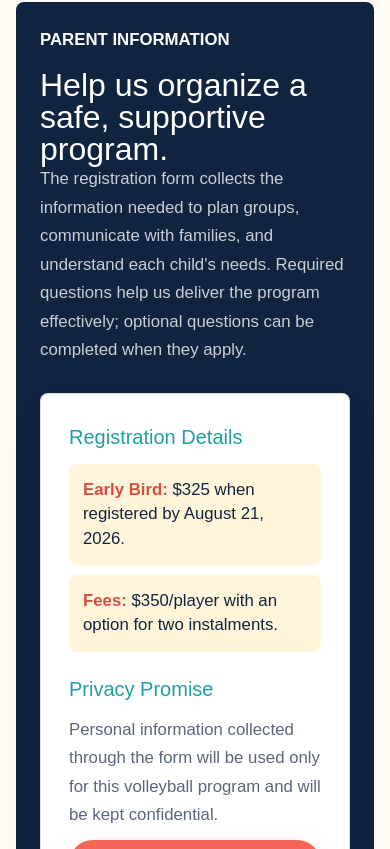
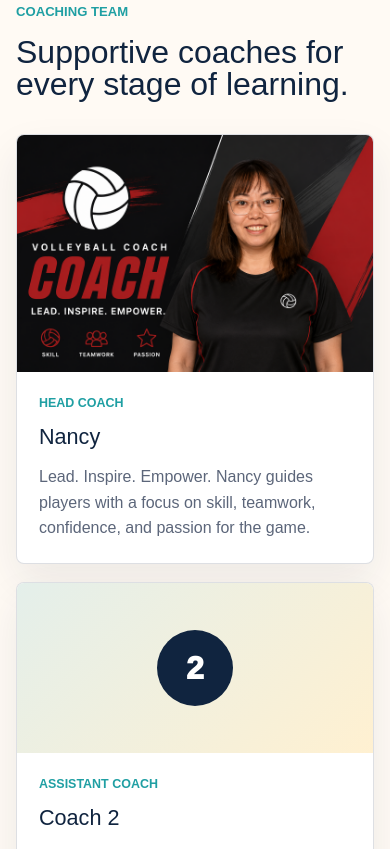
Before and after one commit to kyntrixtech/spirit-volleyball-edmonton, a Next.js app: page / in a window 390 px wide. Shown: the part 3775-4624 px from the top of the page. Built offline with nearby package versions, Linux system fonts and the light colour scheme.

Commit message:
Add coaches section

```diff
--- a/app/globals.css
+++ b/app/globals.css
@@ -341,6 +341,83 @@ h2 {
   box-shadow: 0 10px 24px rgba(20, 33, 61, 0.08);
 }
 
+.coachesSection {
+  padding-top: 78px;
+}
+
+.coachGrid {
+  display: grid;
+  grid-template-columns: minmax(0, 1.3fr) repeat(2, minmax(220px, 0.85fr));
+  gap: 18px;
+  align-items: stretch;
+}
+
+.coachCard {
+  overflow: hidden;
+  border: 1px solid var(--line);
+  border-radius: 8px;
+  background: var(--white);
+  box-shadow: 0 18px 42px rgba(20, 33, 61, 0.08);
+}
+
+.coachPhoto {
+  width: 100%;
+  aspect-ratio: 3 / 2;
+  object-fit: cover;
+  object-position: center;
+  display: block;
+}
+
+.coachInfo {
+  padding: 22px;
+}
+
+.coachRole {
+  margin-bottom: 8px;
+  color: var(--teal);
+  font-size: 0.78rem;
+  font-weight: 900;
+  text-transform: uppercase;
+}
+
+.coachInfo h3 {
+  margin-bottom: 10px;
+  color: var(--navy);
+  font-size: clamp(1.35rem, 2vw, 1.8rem);
+}
+
+.coachInfo p:last-child {
+  margin-bottom: 0;
+  color: var(--muted);
+  line-height: 1.62;
+}
+
+.placeholderCoach {
+  display: flex;
+  flex-direction: column;
+}
+
+.coachPlaceholder {
+  min-height: 220px;
+  display: grid;
+  place-items: center;
+  background:
+    linear-gradient(135deg, rgba(31, 159, 163, 0.12), rgba(255, 202, 69, 0.2)),
+    var(--paper);
+}
+
+.coachPlaceholder span {
+  width: 76px;
+  height: 76px;
+  display: grid;
+  place-items: center;
+  border-radius: 50%;
+  background: var(--navy);
+  color: var(--white);
+  font-size: 2rem;
+  font-weight: 950;
+}
+
 .register {
   padding-bottom: 64px;
 }
@@ -473,6 +550,7 @@ footer p {
   .split,
   .benefitGrid,
   .skillGrid,
+  .coachGrid,
   .registerPanel {
     grid-template-columns: 1fr;
   }
@@ -491,6 +569,10 @@ footer p {
 
   .benefitCard {
     min-height: 138px;
+  }
+
+  .coachPlaceholder {
+    min-height: 170px;
   }
 
   .registerPanel {
--- a/app/page.tsx
+++ b/app/page.tsx
@@ -31,6 +31,25 @@ const volleyballSkills = [
   "Team communication",
 ];
 
+const coaches = [
+  {
+    name: "Nancy",
+    role: "Head Coach",
+    image: "/coach-nancy.png",
+    bio: "Lead. Inspire. Empower. Nancy guides players with a focus on skill, teamwork, confidence, and passion for the game.",
+  },
+  {
+    name: "Coach 2",
+    role: "Assistant Coach",
+    bio: "Profile coming soon.",
+  },
+  {
+    name: "Coach 3",
+    role: "Assistant Coach",
+    bio: "Profile coming soon.",
+  },
+];
+
 export default function Home() {
   return (
     <main>
@@ -58,6 +77,7 @@ export default function Home() {
           <div className="navLinks">
             <a href="#program">Program</a>
             <a href="#benefits">Benefits</a>
+            <a href="#coaches">Coaches</a>
             <a href="#register">Register</a>
           </div>
         </nav>
@@ -156,6 +176,40 @@ export default function Home() {
         </div>
       </section>
 
+      <section className="section coachesSection" id="coaches">
+        <div className="sectionHeader">
+          <p className="sectionKicker">Coaching Team</p>
+          <h2>Supportive coaches for every stage of learning.</h2>
+        </div>
+        <div className="coachGrid">
+          {coaches.map((coach) => (
+            <article
+              className={coach.image ? "coachCard featuredCoach" : "coachCard placeholderCoach"}
+              key={coach.name}
+            >
+              {coach.image ? (
+                <Image
+                  src={coach.image}
+                  alt="Head Coach Nancy"
+                  width={768}
+                  height={512}
+                  className="coachPhoto"
+                />
+              ) : (
+                <div className="coachPlaceholder" aria-hidden="true">
+                  <span>{coach.name.slice(-1)}</span>
+                </div>
+              )}
+              <div className="coachInfo">
+                <p className="coachRole">{coach.role}</p>
+                <h3>{coach.name}</h3>
+                <p>{coach.bio}</p>
+              </div>
+            </article>
+          ))}
+        </div>
+      </section>
+
       <section className="section register" id="register">
         <div className="registerPanel">
           <div>
```
Also changed, not shown: public/coach-nancy.png (added), 1 other file (tests, documents, lock files or other folders).
